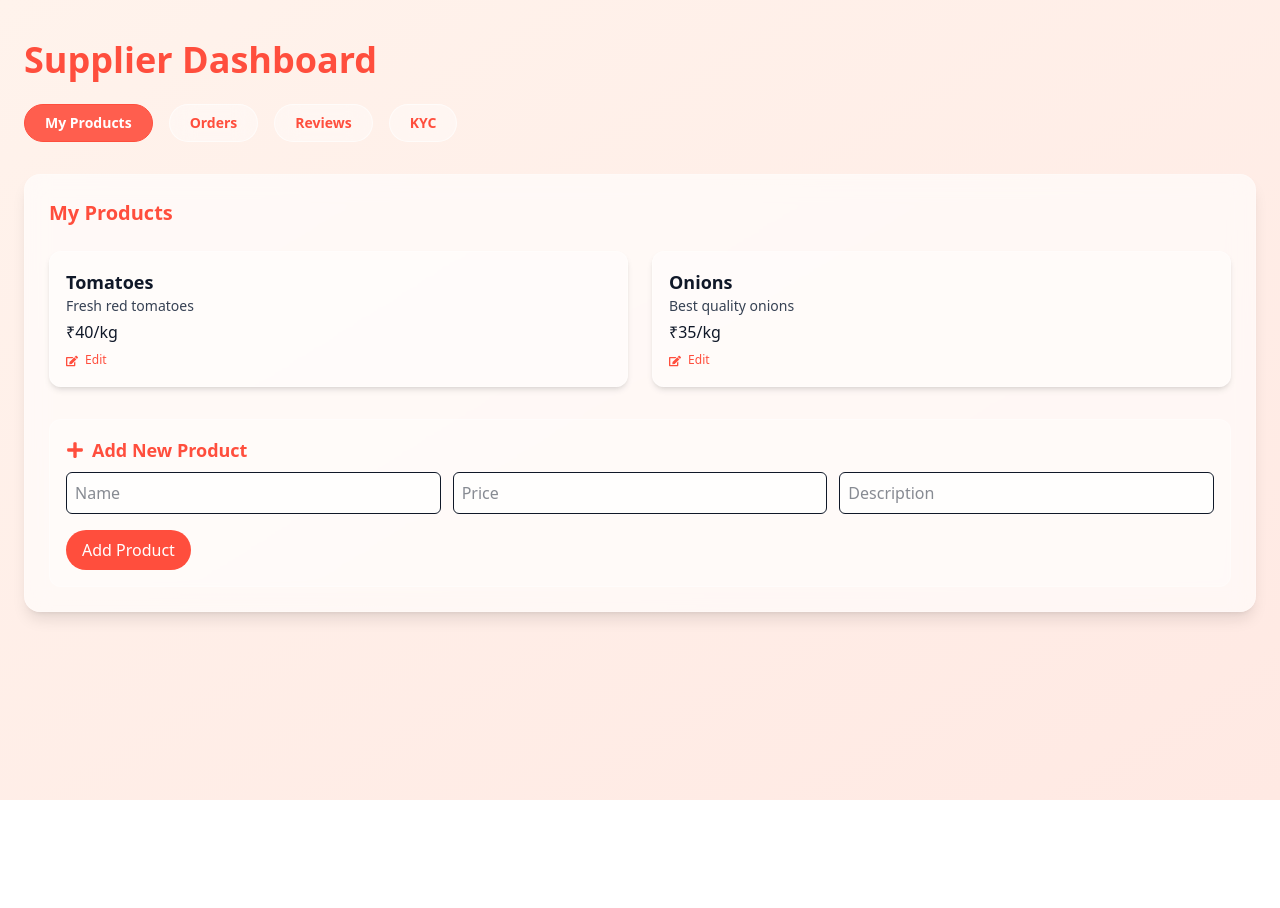
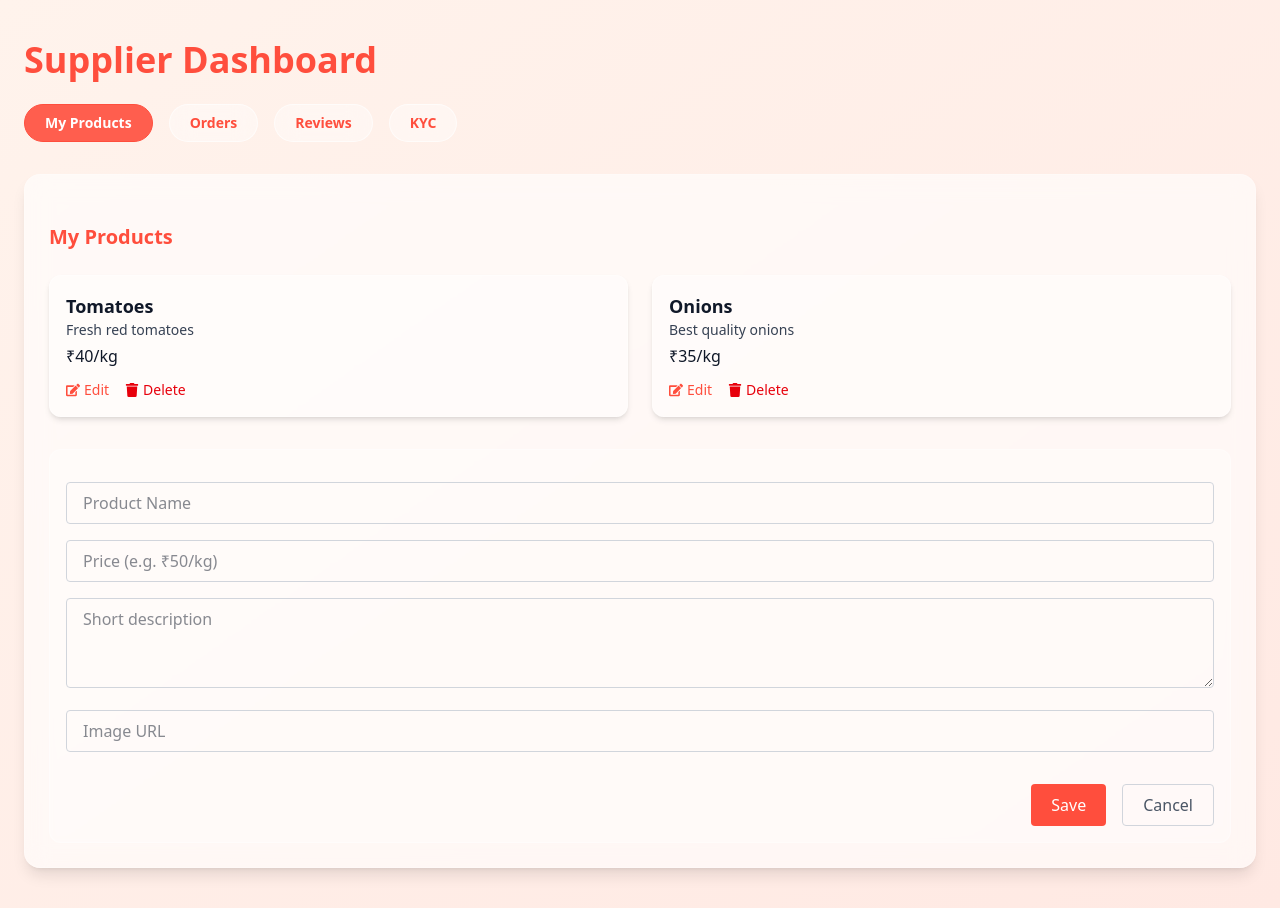
Before and after one commit to Tushar862584/SwaadBazaar, a Next.js app in the folder frontend/: page /dashboard/supplier in a window 1280 px wide. Both pictures are taken after a click on the button "Add Product". Before the commit the page ends 800 px from the top, so only its background shows below. Built offline with nearby package versions, Linux system fonts and the light colour scheme.

Commit message:
vendor frontend remaining

```diff
--- a/frontend/src/app/dashboard/supplier/components/ProductCard.tsx
+++ /dev/null
@@ -1,7 +0,0 @@
-import React from 'react'
-
-export default function ProductCard() {
-  return (
-    <div>page</div>
-  )
-}
--- a/frontend/src/app/dashboard/supplier/page.tsx
+++ b/frontend/src/app/dashboard/supplier/page.tsx
@@ -4,6 +4,7 @@ import ProductCard from '../../../components/ProductCard';
 import OrderTable from '../../../components/OrderTable';
 import RatingOverview from '../../../components/RatingOverview';
 import KYCStatus from '../../../components/KYCStatus';
+import AddProductForm from '../../../components/AddProductForm';
 
 const tabs = ['My Products', 'Orders', 'Reviews', 'KYC'];
 
@@ -33,12 +34,20 @@ export default function SupplierDashboard() {
         </div>
 
         {/* Tab Content */}
-        <div className="bg-white/60 backdrop-blur-md border border-white/20 p-6 rounded-2xl shadow-lg">
-          {activeTab === 'My Products' && <ProductCard />}
-          {activeTab === 'Orders' && <OrderTable />}
-          {activeTab === 'Reviews' && <RatingOverview />}
-          {activeTab === 'KYC' && <KYCStatus />}
-        </div>
+<div className="bg-white/60 backdrop-blur-md border border-white/20 p-6 rounded-2xl shadow-lg">
+  {activeTab === 'My Products' && (
+    <>
+
+      <div className="mt-6">
+        <ProductCard />
+
+      </div>
+    </>
+  )}
+  {activeTab === 'Orders' && <OrderTable />}
+  {activeTab === 'Reviews' && <RatingOverview />}
+  {activeTab === 'KYC' && <KYCStatus />}
+</div>
       </div>
     </main>
   );
--- a/frontend/src/app/page.tsx
+++ b/frontend/src/app/page.tsx
@@ -195,6 +195,7 @@ export default function LandingPage() {
         </footer>
 
         {/* Floating CTA */}
+        <a href="/login">
         <motion.button
           initial={{ opacity: 0, scale: 0.9 }}
           whileInView={{ opacity: 1, scale: 1 }}
@@ -204,6 +205,7 @@ export default function LandingPage() {
         >
           Get Started
         </motion.button>
+        </a>
       </main>
     </>
   );
--- /dev/null
+++ b/frontend/src/components/AddProductForm.tsx
@@ -0,0 +1,91 @@
+'use client';
+import React, { useState, ChangeEvent, FormEvent } from 'react';
+
+interface Product {
+  name: string;
+  price: string;
+  description: string;
+  image: string;
+}
+
+interface AddProductFormProps {
+  onSubmit: (product: Product) => void;
+  onCancel: () => void;
+  defaultValues?: Product;
+}
+
+export default function AddProductForm({
+  onSubmit,
+  onCancel,
+  defaultValues,
+}: AddProductFormProps) {
+  const [form, setForm] = useState<Product>(
+    defaultValues || { name: '', price: '', description: '', image: '' }
+  );
+
+  const handleChange = (e: ChangeEvent<HTMLInputElement | HTMLTextAreaElement>) => {
+    const { name, value } = e.target;
+    setForm((prev) => ({ ...prev, [name]: value }));
+  };
+
+  const handleSubmit = (e: FormEvent) => {
+    e.preventDefault();
+    if (!form.name || !form.price) return;
+    onSubmit(form);
+  };
+
+  return (
+    <form onSubmit={handleSubmit} className="space-y-4 mt-4">
+      <input
+        type="text"
+        name="name"
+        value={form.name}
+        onChange={handleChange}
+        placeholder="Product Name"
+        className="w-full px-4 py-2 rounded border border-gray-300 focus:outline-none focus:ring focus:ring-orange-300"
+        required
+      />
+      <input
+        type="text"
+        name="price"
+        value={form.price}
+        onChange={handleChange}
+        placeholder="Price (e.g. ₹50/kg)"
+        className="w-full px-4 py-2 rounded border border-gray-300 focus:outline-none focus:ring focus:ring-orange-300"
+        required
+      />
+      <textarea
+        name="description"
+        value={form.description}
+        onChange={handleChange}
+        placeholder="Short description"
+        rows={3}
+        className="w-full px-4 py-2 rounded border border-gray-300 focus:outline-none focus:ring focus:ring-orange-300"
+      />
+      <input
+        type="text"
+        name="image"
+        value={form.image}
+        onChange={handleChange}
+        placeholder="Image URL"
+        className="w-full px-4 py-2 rounded border border-gray-300 focus:outline-none focus:ring focus:ring-orange-300"
+      />
+
+      <div className="flex justify-end gap-4 mt-4">
+        <button
+          type="submit"
+          className="bg-[#ff4e3d] text-white px-5 py-2 rounded hover:bg-[#e03b2d] transition"
+        >
+          Save
+        </button>
+        <button
+          type="button"
+          onClick={onCancel}
+          className="text-gray-600 border border-gray-300 px-5 py-2 rounded hover:bg-gray-100 transition"
+        >
+          Cancel
+        </button>
+      </div>
+    </form>
+  );
+}
--- a/frontend/src/components/ProductCard.tsx
+++ b/frontend/src/components/ProductCard.tsx
@@ -1,62 +1,96 @@
 'use client';
 import React, { useState } from 'react';
-import { FaEdit, FaPlus } from 'react-icons/fa';
+import { FaEdit, FaPlus, FaTrash } from 'react-icons/fa';
+import AddProductForm from './AddProductForm';
 
 export default function ProductCard() {
   const [products, setProducts] = useState([
-    { name: 'Tomatoes', price: '₹40/kg', description: 'Fresh red tomatoes' },
-    { name: 'Onions', price: '₹35/kg', description: 'Best quality onions' },
+    { name: 'Tomatoes', price: '₹40/kg', description: 'Fresh red tomatoes', image: '' },
+    { name: 'Onions', price: '₹35/kg', description: 'Best quality onions', image: '' },
   ]);
-  const [newProduct, setNewProduct] = useState({ name: '', price: '', description: '' });
 
-  const addProduct = () => {
-    if (!newProduct.name || !newProduct.price) return;
-    setProducts([...products, newProduct]);
-    setNewProduct({ name: '', price: '', description: '' });
+  const [isAdding, setIsAdding] = useState(false);
+  const [editingIndex, setEditingIndex] = useState<number | null>(null);
+
+  const handleAddOrEditProduct = (product: any) => {
+    if (editingIndex !== null) {
+      const updated = [...products];
+      updated[editingIndex] = product;
+      setProducts(updated);
+      setEditingIndex(null);
+    } else {
+      setProducts([...products, product]);
+    }
+    setIsAdding(false);
+  };
+
+  const handleDelete = (index: number) => {
+    const updated = [...products];
+    updated.splice(index, 1);
+    setProducts(updated);
   };
 
   return (
     <div className="space-y-6">
       <h2 className="text-xl font-semibold text-[#ff4e3d]">My Products</h2>
+
       <div className="grid grid-cols-1 md:grid-cols-2 gap-6">
         {products.map((prod, i) => (
           <div key={i} className="bg-white/40 p-4 rounded-xl shadow-md border border-white/30">
+            {prod.image && (
+              <img
+                src={prod.image}
+                alt={prod.name}
+                className="w-full h-40 object-cover rounded-md mb-2"
+              />
+            )}
             <h3 className="text-lg font-bold">{prod.name}</h3>
             <p className="text-sm text-gray-700">{prod.description}</p>
             <p className="mt-1 font-medium">{prod.price}</p>
-            <button className="text-xs mt-2 text-[#ff4e3d] hover:underline"><FaEdit className="inline mr-1" /> Edit</button>
+
+            <div className="flex gap-4 mt-3 text-sm">
+              <button
+                onClick={() => {
+                  setIsAdding(true);
+                  setEditingIndex(i);
+                }}
+                className="flex items-center gap-1 text-[#ff4e3d] hover:underline"
+              >
+                <FaEdit /> Edit
+              </button>
+              <button
+                onClick={() => handleDelete(i)}
+                className="flex items-center gap-1 text-red-600 hover:underline"
+              >
+                <FaTrash /> Delete
+              </button>
+            </div>
           </div>
         ))}
       </div>
 
       <div className="mt-8 bg-white/30 p-4 rounded-xl border border-white/30">
-        <h3 className="text-lg font-semibold mb-2 flex items-center gap-2 text-[#ff4e3d]">
-          <FaPlus /> Add New Product
-        </h3>
-        <div className="grid grid-cols-1 md:grid-cols-3 gap-3">
-          <input
-            type="text"
-            placeholder="Name"
-            className="p-2 rounded-md border bg-white/70"
-            value={newProduct.name}
-            onChange={(e) => setNewProduct({ ...newProduct, name: e.target.value })}
+        {!isAdding ? (
+          <button
+            onClick={() => {
+              setIsAdding(true);
+              setEditingIndex(null);
+            }}
+            className="flex items-center gap-2 px-5 py-2 bg-[#ff4e3d] text-white rounded-full hover:bg-[#e03b2d] transition-transform transform hover:scale-105 shadow-lg"
+          >
+            <FaPlus />
+            Add Product
+          </button>
+        ) : (
+          <AddProductForm
+            onSubmit={handleAddOrEditProduct}
+            onCancel={() => {
+              setIsAdding(false);
+              setEditingIndex(null);
+            }}
+            defaultValues={editingIndex !== null ? products[editingIndex] : undefined}
           />
-          <input
-            type="text"
-            placeholder="Price"
-            className="p-2 rounded-md border bg-white/70"
-            value={newProduct.price}
-            onChange={(e) => setNewProduct({ ...newProduct, price: e.target.value })}
-          />
-          <input
-            type="text"
-            placeholder="Description"
-            className="p-2 rounded-md border bg-white/70"
-            value={newProduct.description}
-            onChange={(e) => setNewProduct({ ...newProduct, description: e.target.value })}
-          />
-        </div>
-        <button onClick={addProduct} className="mt-4 px-4 py-2 bg-[#ff4e3d] text-white rounded-full hover:bg-[#e03b2d] transition">Add Product</button>
+        )}
       </div>
     </div>
   );
```
